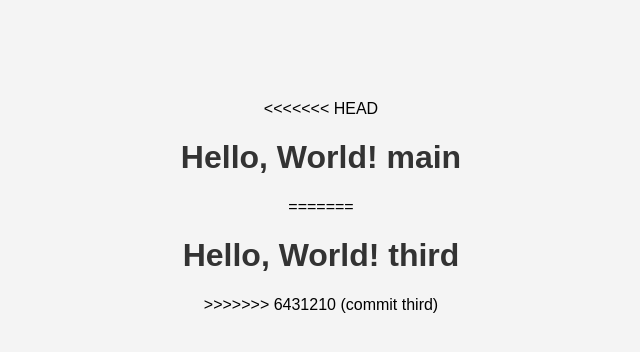
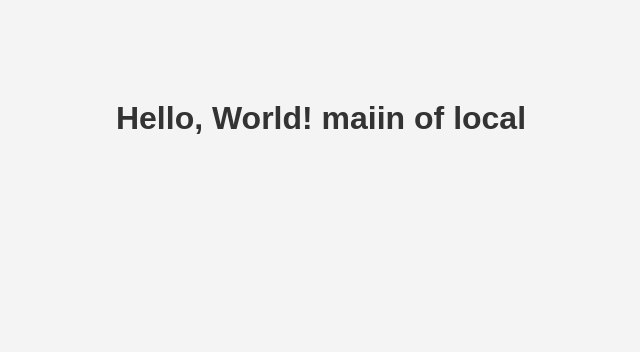
Before and after one commit to ndn1665/git_tutorial, a Django app: page /viewmap/ in a window 1280 px wide. Shown: the top 352 px of the page, without its empty margins (319-959 px from the left). Run offline with Django 4.2, Linux system fonts and the light colour scheme.

```diff
--- a/infomap/templates/viewmap/test.html
+++ b/infomap/templates/viewmap/test.html
@@ -9,11 +9,7 @@
 </head>
 <body>
     <div class="container">
-<<<<<<< HEAD
-    <h1>Hello, World! main</h1>
-=======
-    <h1>Hello, World! third</h1>
->>>>>>> 6431210 (commit third)
+    <h1>Hello, World! maiin of local</h1>
 
     </div>
 </body>
```
